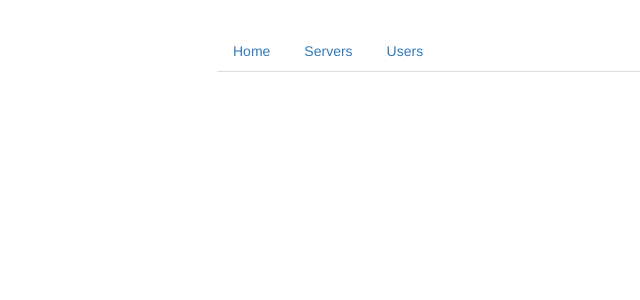
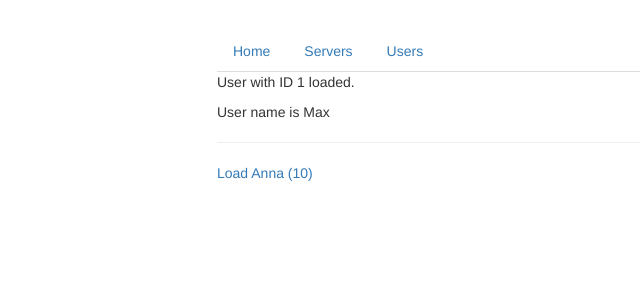
Before and after one commit to pedromiyake/udemy-angular-routing-basics, an Angular app: page /user/1/Max in a window 1280 px wide. Before the commit this address led to /. Shown: the top 300 px of the page, without its empty margins (48-688 px from the left). Built offline with nearby package versions, Linux system fonts and the light colour scheme.

Commit message:
Added route for a specific user

```diff
--- a/src/app/app.module.ts
+++ b/src/app/app.module.ts
@@ -15,7 +15,7 @@
 const appRoutes: Routes = [
   { path: '', component: HomeComponent },
   { path: 'users', component: UsersComponent },
-  { path: 'user/:id', component: UserComponent },
+  { path: 'user/:id/:name', component: UserComponent },
   { path: 'servers', component: ServersComponent }
 ];
 
--- a/src/app/users/user/user.component.html
+++ b/src/app/users/user/user.component.html
@@ -1,2 +1,4 @@
-<p>User with ID _ID_ loaded.</p>
-<p>User name is _NAME_</p>
+<p>User with ID {{ user.id }} loaded.</p>
+<p>User name is {{ user.name }}</p>
+<hr>
+<a [routerLink]="['/user', 10, 'Anna']">Load Anna (10)</a>
--- a/src/app/users/user/user.component.ts
+++ b/src/app/users/user/user.component.ts
@@ -1,16 +1,33 @@
-import { Component, OnInit } from '@angular/core';
+import { Component, OnDestroy, OnInit } from '@angular/core';
+import { ActivatedRoute, Params } from '@angular/router';
+import { Subscription } from 'rxjs';
 
 @Component({
   selector: 'app-user',
   templateUrl: './user.component.html',
   styleUrls: ['./user.component.css']
 })
-export class UserComponent implements OnInit {
+export class UserComponent implements OnInit, OnDestroy {
   user: {id: number, name: string};
-
-  constructor() { }
+  paramsSubscription: Subscription;
+  constructor(private route: ActivatedRoute) { }
 
   ngOnInit() {
+    this.user = {
+      id: this.route.snapshot.params['id'],
+      name: this.route.snapshot.params['name']
+    };
+    this.paramsSubscription = this.route.params
+      .subscribe(
+        (params: Params) => {
+          this.user.id = params['id'];
+          this.user.name = params['name'];
+        }
+      );
+  }
+  // Optional
+  ngOnDestroy() {
+    this.paramsSubscription.unsubscribe();
   }
 
 }
```
